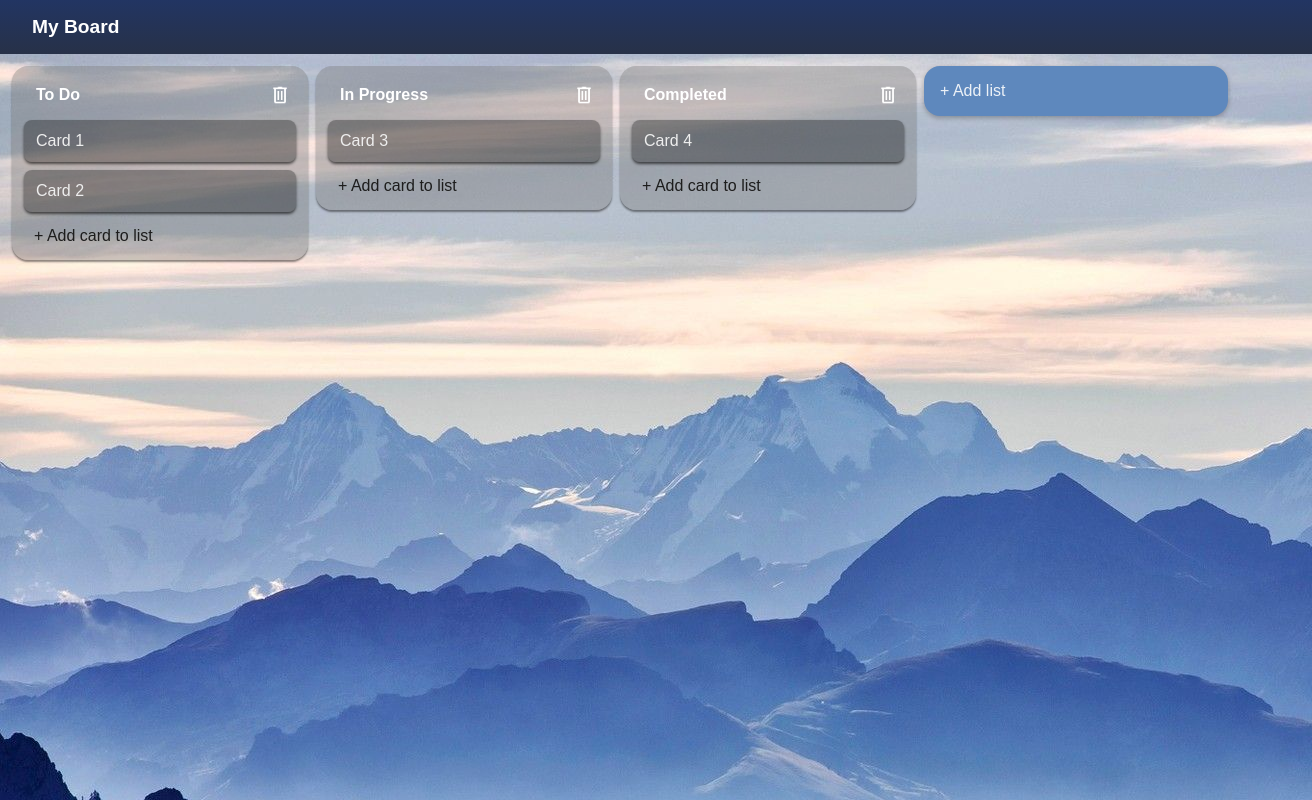
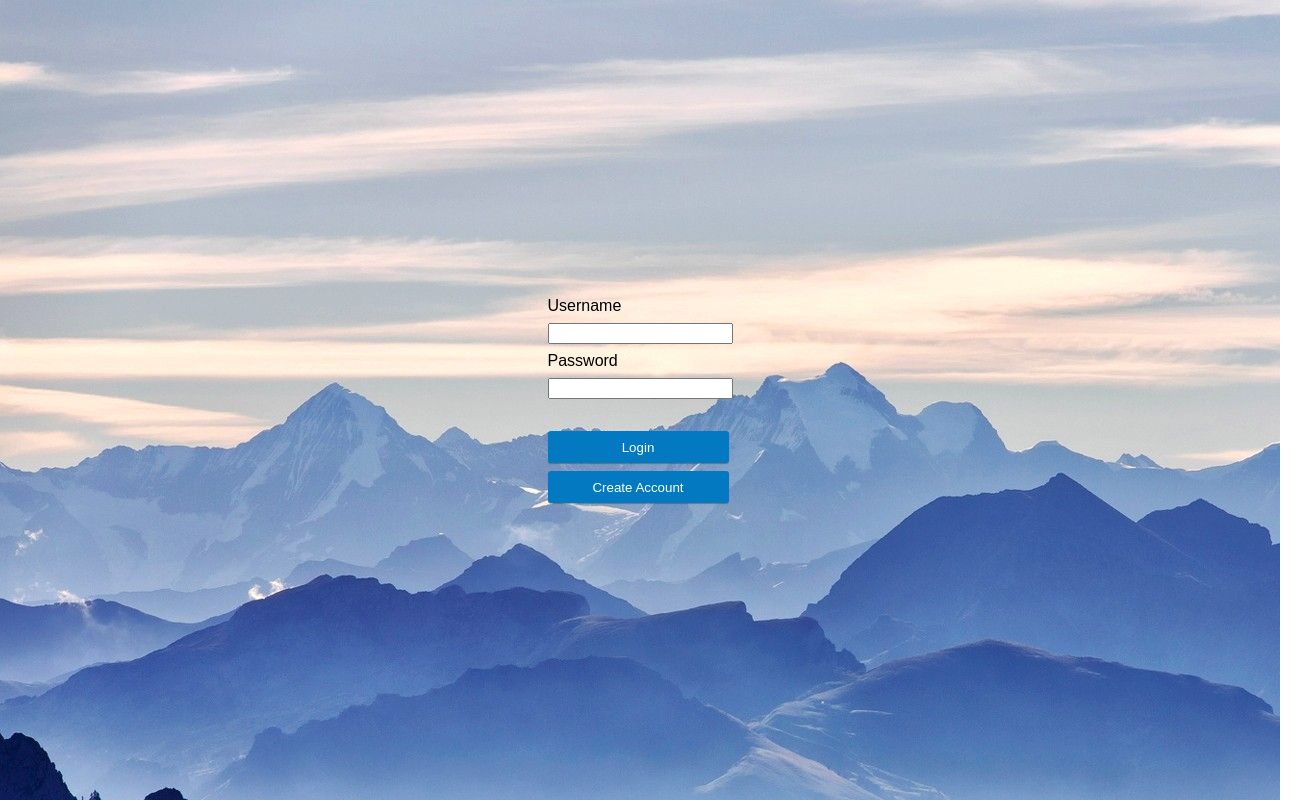
Before and after one commit to dgreenheck/kanban-react, a React (Create React App) app: page / in a window 1280 px wide. Shown: the whole page, 1312 px wide, since content can reach past the window. Built offline with nearby package versions, Linux system fonts and the light colour scheme.

Commit message:
Added login page

```diff
--- a/src/App.css
+++ b/src/App.css
@@ -36,7 +36,7 @@ body {
 
 .board-header {
   width: 100%;
-  background:linear-gradient(180deg, #223563, rgb(39, 49, 72));
+  background-color: #223563;
   padding: 16px;
 }
 
@@ -99,12 +99,8 @@ body {
   transition: background-color 0.3s ease;
 }
 
-.card-placeholder {
-  background-color: #00000050;
-  border-radius: 8px;
-  box-shadow: 0px 2px 3px #000000A0;
-  height: 5px;
-  margin-bottom: 8px;
+.card-description {
+  word-wrap: break-word;
 }
 
 .card.dragging {
@@ -138,7 +134,7 @@ body {
 }
 
 .list {
-  background-color: #79797960;
+  background-color: #4950647e;
   border-radius: 16px;
   box-shadow: 0px 2px 2px #00000070;
   width: 272px;
@@ -169,6 +165,20 @@ body {
   display: flex;
   flex-direction: row;
   justify-content: space-between;
+}
+
+.login-form {
+  display: flex;
+  flex-direction: column;
+  gap: 8px;
+}
+
+.login-screen {
+  width: 100dvw;
+  height: 100dvh;
+  display: flex;
+  justify-content: center;
+  align-items: center;
 }
 
 #add-list-wrapper {
--- a/src/App.js
+++ b/src/App.js
@@ -1,11 +1,17 @@
+import { useState } from 'react';
 import './App.css';
 import Board from './components/Board';
-import api from './services/api';
+import LoginScreen from './components/Login';
 
 function App() {
+  let [isAuthenticated, setIsAuthenticated] = useState(false);
+
   return (
     <div className="app">
-      <Board/>
+      {isAuthenticated ?
+        <Board/> :
+        <LoginScreen onSuccessfulLogin={() => setIsAuthenticated(true)}/>
+      }
     </div>
   );
 }
--- a/src/components/Board.jsx
+++ b/src/components/Board.jsx
@@ -85,30 +85,45 @@ export default function Board() {
    * Moves a card to the target list
    * @param {object} id ID of the moved card
    * @param {string} targetList The name of the list the card was moved to
-   * @param {number} dragIndex The position of the card in the list
+   * @param {number} targetPosition The position of the card in the list
    */
-  function moveCard(id, targetList, dragIndex) {
+  function moveCard(id, targetList, targetPosition) {
     let updatedCards = [...cards];
 
-    console.log(`Moving card ${id} to list ${targetList} at position ${dragIndex}`);
+    // Move the card to the target list and update its posiiton
+    const movedCard = cards.find(card => card.id === id);
 
-    // Find the other cards in the list and update their positions
+    // Update the positions of the cards in the source list
+    updatedCards
+      .filter(card => card.id !== id)
+      .filter(card => card.list === movedCard.list)
+      .forEach(card => {
+        // All cards after the moved card need to have their
+        // position decremented by 1
+        if (card.position > movedCard.position) {
+          card.position -= 1;
+        }
+      })
+
+    // Update the positions of the cards in the target list
     updatedCards
       .filter(card => card.id !== id)
       .filter(card => card.list === targetList)
       .forEach(card => {
-        if (card.position >= dragIndex) {
+        // All cards after the moved card need to have their
+        // position incremented by 1
+        if (card.position >= targetPosition) {
           card.position += 1;
         }
       })
 
-    // Move the card to the target list and update its posiiton
-    const movedCard = cards.find(card => card.id === id);
+    // Finally, update list and position for the moved card
     movedCard.list = targetList;
-    movedCard.position = dragIndex;
+    movedCard.position = targetPosition;
 
-    console.log(updatedCards);
-
+    for (const card of cards) {
+      console.log(`${card.id} ${card.description} (${card.position})`);
+    }
     // MAKE API CALL
 
     setCards(updatedCards);
--- a/src/components/Card.jsx
+++ b/src/components/Card.jsx
@@ -37,7 +37,7 @@ export default function Card({ card, initialEditState, isBeingDragged }) {
         onDragEnd={() => setIsDragging(false)}
         onClick={() => setIsEditing(!isEditing)}
       >
-        <span>{card.description}</span>
+        <span className='card-description'>{card.description}</span>
       </div>
     );
   }
@@ -63,9 +63,13 @@ export default function Card({ card, initialEditState, isBeingDragged }) {
     );
   }
 
-  function dragStart(event) {
+  /**
+   * The user has started to drag this card
+   * @param {DragEvent} e
+   */
+  function dragStart(e) {
     // Store the card data in the dataTransfer property of the drag event
-    event.dataTransfer.setData('cardId', card.id);
+    e.dataTransfer.setData('cardId', card.id);
     setIsDragging(true);
   }
 
@@ -76,6 +80,5 @@ export default function Card({ card, initialEditState, isBeingDragged }) {
     const textArea = document.getElementById(`card-${card.id}-textarea`);
     textArea.style.height = '';
     textArea.style.height = `${textArea.scrollHeight + 3}px`;
-    console.log(textArea.scrollHeight);
   }
 }
--- a/src/components/List.jsx
+++ b/src/components/List.jsx
@@ -63,9 +63,7 @@ export default function List({
     ));
 
     if (dragData) {
-      console.log(dragData)
       const draggedCard = cards.find(card => card.id === dragData.cardId);
-      console.log(draggedCard);
       listCards.splice(dragData.position, 0, (
         <Card
           key={-1}
@@ -81,33 +79,33 @@ export default function List({
 
   /**
    *
-   * @param {DragEvent} event
+   * @param {DragEvent} e Drag event data
    */
-  function dragOver(event) {
+  function dragOver(e) {
     setDragData({
-      cardId: Number(event.dataTransfer.getData('cardId')),
-      position: calculateDragIndex(event)
+      cardId: Number(e.dataTransfer.getData('cardId')),
+      position: calculateDragIndex(e)
     });
   }
 
-    /**
-   *
-   * @param {DragEvent} event
+  /**
+   * A card was dropped on this list
+   * @param {DragEvent} e Drag event data
    */
-  function cardDropped(event) {
-    const cardId = Number(event.dataTransfer.getData('cardId'));
-    onCardMoved(cardId, list, calculateDragIndex(event));
+  function cardDropped(e) {
+    const cardId = Number(e.dataTransfer.getData('cardId'));
+    onCardMoved(cardId, list, calculateDragIndex(e));
     setDragData(null);
   }
 
-  function calculateDragIndex(event) {
+  function calculateDragIndex(e) {
     // Get the DOM elements of the cards in this list
     const listElement = document.getElementById(`list-${list}`);
     let listCards = [...listElement.children].filter((card) =>
       card.classList.contains("card")
     );
 
-    const dragY = event.pageY;
+    const dragY = e.pageY;
     for (let i = 0; i < listCards.length; i++) {
       const cardY = listCards[i].offsetTop + listCards[i].scrollHeight / 2;
       if (dragY < cardY) {
--- /dev/null
+++ b/src/components/Login.jsx
@@ -0,0 +1,36 @@
+import { useState } from 'react';
+import api from '../services/api';
+
+export default function LoginScreen({ onSuccessfulLogin }) {
+  let [username, setUsername] = useState('');
+  let [password, setPassword] = useState('');
+  let [failedLogin, setFailedLogin] = useState(false);
+
+  function authenticate() {
+    console.log('login clicked');
+    if (api.authenticate(username, password)) {
+      console.log('Successful login!');
+      onSuccessfulLogin();
+    } else {
+      console.log('Failed login!');
+      setFailedLogin(true);
+    }
+  }
+
+  return (
+    <div className='login-screen'>
+      <div className='login-form'>
+        <label>Username</label>
+        <input onChange={(e) => setUsername(e.target.value)}/>
+        <label>Password</label>
+        <input onChange={(e) => setPassword(e.target.value)} />
+        <div style={{ height: '16px' }}></div>
+        <button className='button-primary' onClick={authenticate}>Login</button>
+        <button className='button-primary'>Create Account</button>
+        {
+          failedLogin ? <span style={{ color: 'darkred' }}>Username or password are incorrect.</span> : <></>
+        }
+      </div>
+    </div>
+  );
+}
--- a/src/services/api.js
+++ b/src/services/api.js
@@ -1,6 +1,11 @@
 import data from './data.json';
 
 const api = {
+  authenticate(username, password) {
+    console.log(`${username} ${password}`);
+    // TODO: Authenticate against API
+    return (username === 'bob' && password === 'ape')
+  },
   getLists: async function() {
     console.log('getLists');
     console.log(data.lists);
```
